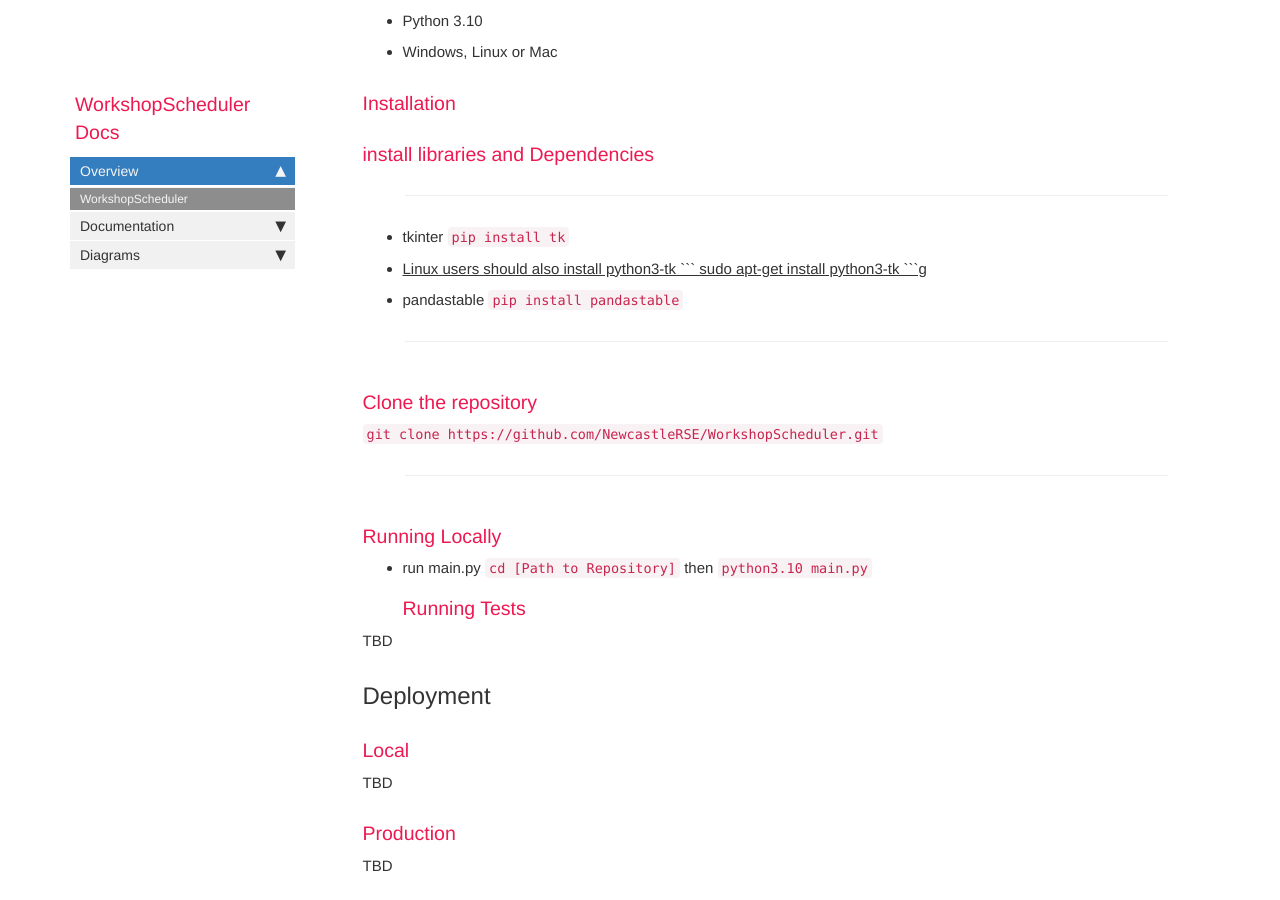
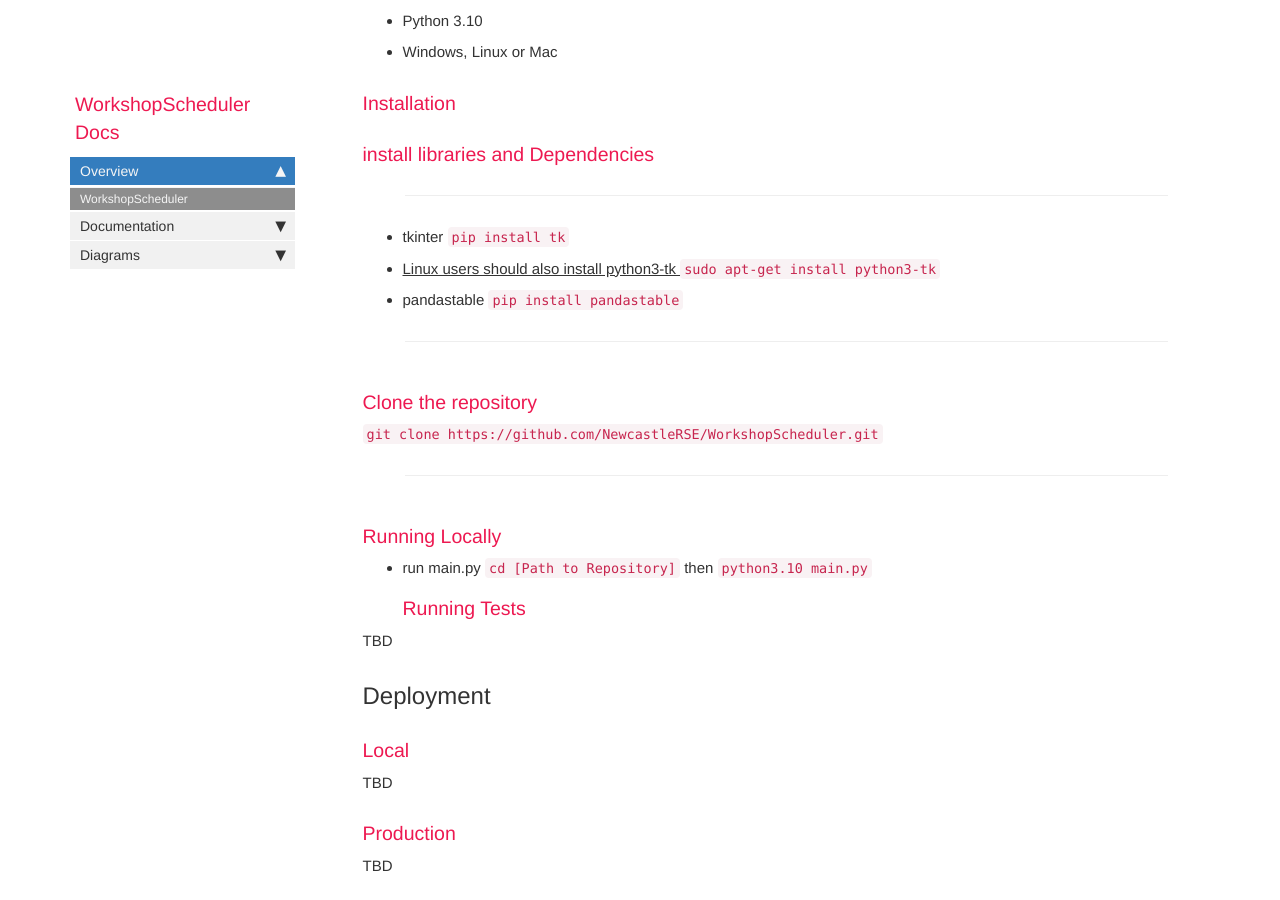
Before and after one commit to NewcastleRSE/WorkshopScheduler, a Jekyll site: the page built from index.md, in a window 1280 px wide and 900 px high, scrolled down 1607 px. Built offline with Jekyll 4.4.1, drawn with Linux system fonts in a browser that asks for light colours; comment, search, counter and statistics services are not loaded; part of the change alters nothing that is shown.

Commit message:
Reformat documentation

````diff
--- a/index.md
+++ b/index.md
@@ -41,7 +41,8 @@ Newcastle University
 * tkinter
 ```pip install tk```
 
-*  <u> Linux users should also install python3-tk ```  sudo apt-get install python3-tk ```g</u>
+*  <u> Linux users should also install python3-tk </u>
+```  sudo apt-get install python3-tk ```
 
 
 * pandastable
````
